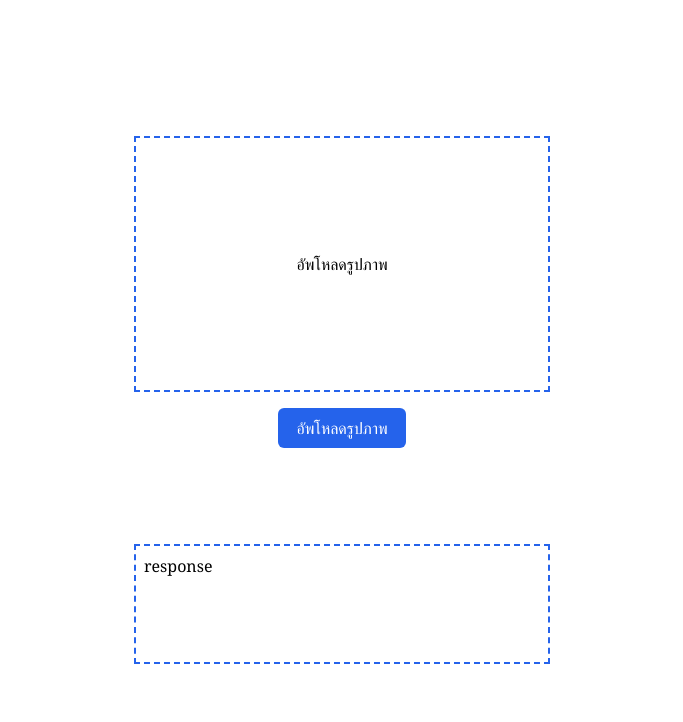
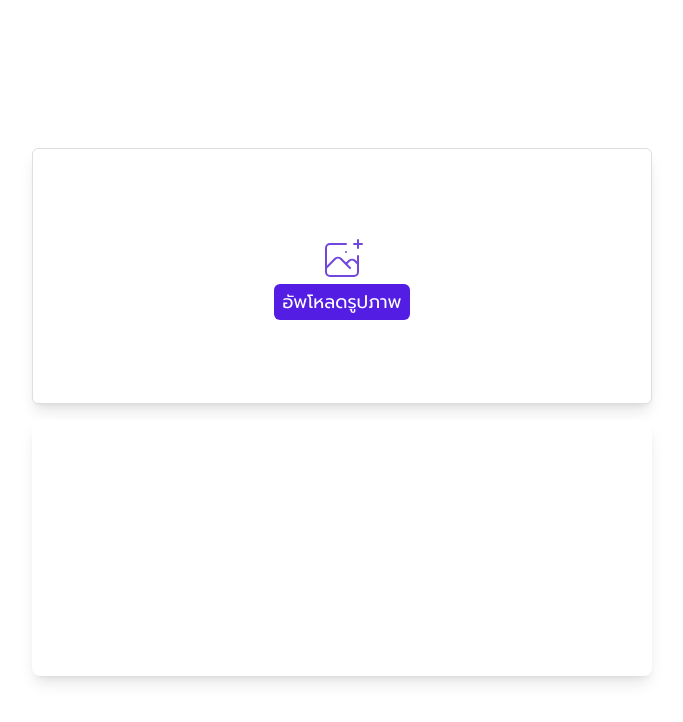
Before and after one commit to chanunchida-cha/ocr-poc, a Next.js app: page / in a window 1280 px wide. Shown: the top 722 px of the page, without its empty margins (298-981 px from the left). Built offline with nearby package versions, Linux system fonts and the light colour scheme.

Commit message:
edit css

```diff
--- a/package.json
+++ b/package.json
@@ -9,7 +9,7 @@
     "lint": "next lint"
   },
   "dependencies": {
-    "@next/font": "13.1.6",
+    "@next/font": "^13.1.6",
     "@types/node": "18.13.0",
     "@types/react": "18.0.27",
     "@types/react-dom": "18.0.10",
--- a/src/pages/_app.tsx
+++ b/src/pages/_app.tsx
@@ -1,6 +1,17 @@
-import '@/styles/globals.css'
-import type { AppProps } from 'next/app'
+import "@/styles/globals.css";
+import type { AppProps } from "next/app";
+// pages/_app.js
+import { Prompt } from "@next/font/google";
+
+const prompt = Prompt({
+  weight: "400",
+  subsets: ["thai", "latin"],
+});
 
 export default function App({ Component, pageProps }: AppProps) {
-  return <Component {...pageProps} />
+  return (
+    <main className={prompt.className}>
+      <Component {...pageProps} />
+    </main>
+  );
 }
--- a/src/pages/index.tsx
+++ b/src/pages/index.tsx
@@ -1,13 +1,8 @@
-// import TakePicture from "@/components/TakePicture";
 import React, { ChangeEvent, useState } from "react";
 
 function Index() {
   const [image, setImage] = useState<File>();
-  const [preview, setPreview] = useState<string>("");
-
-
-  console.log("image", image);
-
+  const [preview, setPreview] = useState<string>();
   const showPreview = (e: ChangeEvent<HTMLInputElement>) => {
     let file;
     if (e.target.files && e.target.files[0]) {
@@ -20,25 +15,41 @@ function Index() {
       setImage(image);
     }
   };
-
   return (
-    <div className=" grid grid-cols-6 grid-rows-6 sm:grid-rows-6 sm:grid sm:grid-cols-6  gap-4 h-screen">
-      <div className="col-start-2 col-span-4 sm:col-start-3 sm:col-span-2 row-start-2 row-span-2 border-dashed border-2 border-blue-600">
-        <div className="flex w-full h-full justify-center items-center  overflow-hidden">
-          {image ? (
-            <div className="flex justify-center">
-              <img className="h-60 object-cover rounded-md  " src={preview} />
-            </div>
-          ) : (
-            "อัพโหลดรูปภาพ"
+    <div className="flex justify-center px-3 py-3">
+      <div className=" grid grid-rows-6 grid-cols-12 gap-4 h-screen w-screen">
+        <div className=" col-span-12 row-start-2 row-span-2 sm:row-start-2 sm:row-span-2 sm:col-start-4 sm:col-span-6 ">
+          <div className=" flex justify-center items-center h-full bg-white shadow-lg rounded-md border border-[#dedede]">
+            <div className="space-y-1 text-center">
+              {image && (
+                <div className="w-[10rem] h-[10rem] sm:w-[20rem] sm:h-[20rem] overflow-hidden mb-3">
+                  {image && (
+                    <img src={preview} className="w-full h-full object-cover rounded-lg shadow-lg" />
                   )}
                 </div>
-      </div>
+              )}
+              {!image && (
+                <svg
+                  className="mx-auto h-12 w-12 text-[#5523d4d4]"
+                  stroke="currentColor"
+                  fill="none"
+                  viewBox="0 0 48 48"
+                  aria-hidden="true"
+                >
+                  <path
+                    d="M28 8H12a4 4 0 00-4 4v20m32-12v8m0 0v8a4 4 0 01-4 4H12a4 4 0 01-4-4v-4m32-4l-3.172-3.172a4 4 0 00-5.656 0L28 28M8 32l9.172-9.172a4 4 0 015.656 0L28 28m0 0l4 4m4-24h8m-4-4v8m-12 4h.02"
+                    strokeWidth={2}
+                    strokeLinecap="round"
+                    strokeLinejoin="round"
+                  />
+                </svg>
+              )}
 
-      <div className="col-span-6 row-start-4   sm:col-span-6 sm:row-start-4">
-        <div className="flex justify-center  ">
-          <div className="bg-blue-600 py-2 w-[8rem] rounded-md   flex justify-center">
-            <label htmlFor="file-upload" className="text-white">
+              <div className=" text-sm text-gray-600 ">
+                <label
+                  htmlFor="file-upload"
+                  className="relative cursor-pointer bg-[#531DE3] px-2 py-1 text-white text-lg rounded-md font-medium text-blue-700 hover:text-blue-800 focus-within:outline-none focus-within:ring-2 focus-within:ring-offset-2 focus-within:ring-indigo-500"
+                >
                   <span>อัพโหลดรูปภาพ</span>
                   <input
                     id="file-upload"
@@ -46,15 +57,15 @@ function Index() {
                     type="file"
                     className="sr-only"
                     onChange={showPreview}
+                    required
                   />
                 </label>
               </div>
             </div>
           </div>
-      <div className="col-start-2 col-span-4 row-start-5  sm:col-start-3 sm:col-span-2 sm:row-start-5 border-dashed border-2 border-blue-600 px-2 py-2">
-        response
         </div>
-
+        <div className="bg-white px-5 py-5 col-span-12 row-start-4 row-span-2 sm:row-start-4 sm:row-span-2 sm:col-start-4 sm:col-span-6 rounded-lg shadow-lg overflow-y-auto"></div>
+      </div>
     </div>
   );
 }
--- a/tailwind.config.js
+++ b/tailwind.config.js
@@ -1,4 +1,5 @@
 /** @type {import('tailwindcss').Config} */
+const { fontFamily } = require("tailwindcss/defaultTheme");
 module.exports = {
   content: [
     "./app/**/*.{js,ts,jsx,tsx}",
@@ -9,7 +10,26 @@ module.exports = {
     "./src/**/*.{js,ts,jsx,tsx}",
   ],
   theme: {
-    extend: {},
+    extend: {
+      fontFamily: {
+        sans: ["var(--font-inter)", ...fontFamily.sans],
+      },
+    },
+    colors: {
+      black: "#000000",
+      white: "#ffffff",
+      red: "#FF0303",
+      blue: "#16A6FC",
+      primary: "#18191A",
+      second: "#242526",
+      borderNav: "#393A3B",
+      bgSearch: "#3A3B3C",
+      textSearch: "#B0B3B8",
+      colorIconNavbar: "#B0B3B8",
+      colorIconNavbarHover: "#2374E1",
+      colorHoverIconNavbarCenter: "#3A3B3C",
+      colorHoverIconNavbarEnd: "#4E4F50",
+    },
   },
   plugins: [],
 };
```
Also changed, not shown: 1 other file (tests, documents, lock files or other folders). Lines whose indentation alone changed are shown as unchanged.
